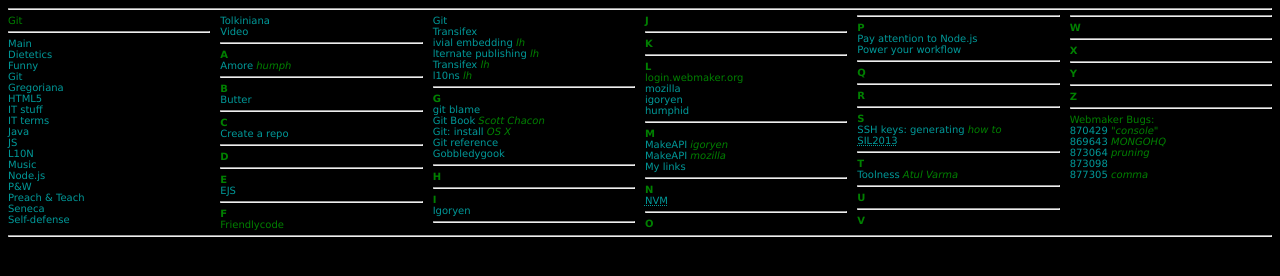
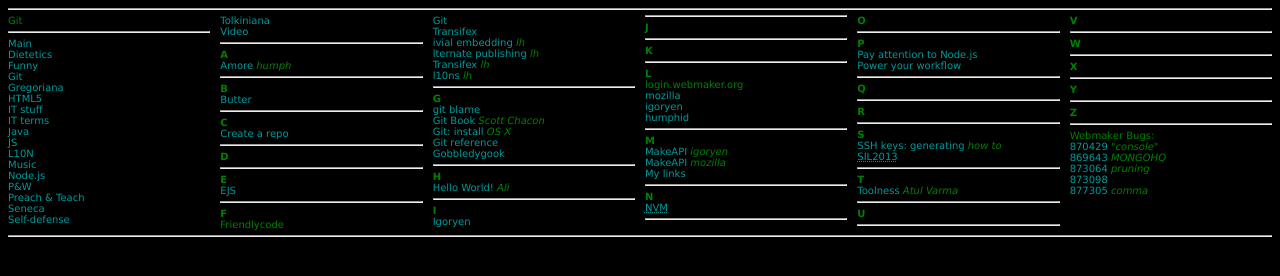
Before and after one commit to igoryen/mylinks, a plain HTML site: page git.html in a window 1280 px wide. Drawn offline with Linux system fonts and the light colour scheme.

Commit message:
130605 09:25 added to git.html

```diff
--- a/git.html
+++ b/git.html
@@ -76,6 +76,7 @@
 
       <!--H-->
       <hr><b>H</b><br>
+      <a href="https://github.com/alicoding/Hello-World/" target="_blank">Hello World!</a> <i>Ali</i><br>
 
 
 
```
